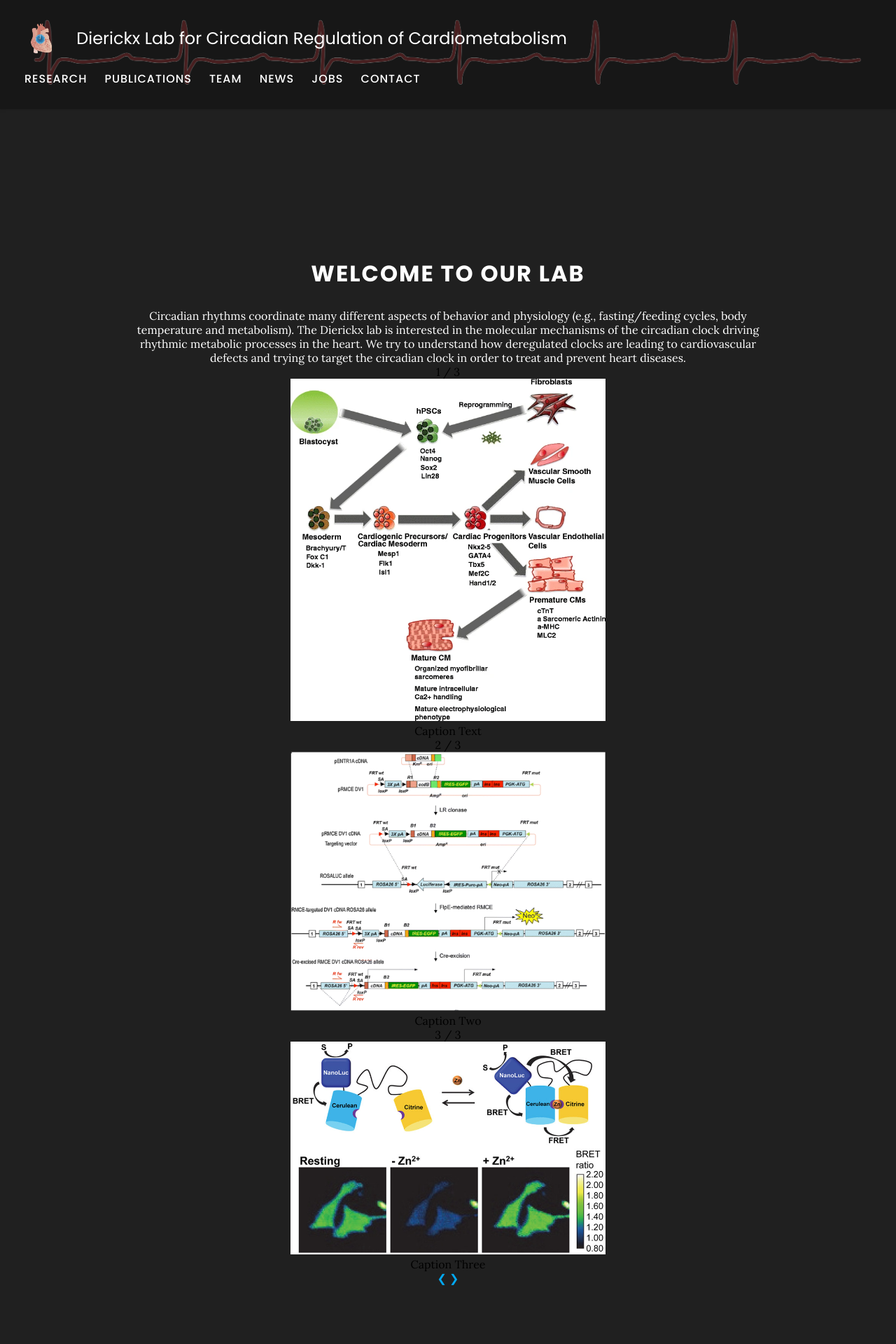
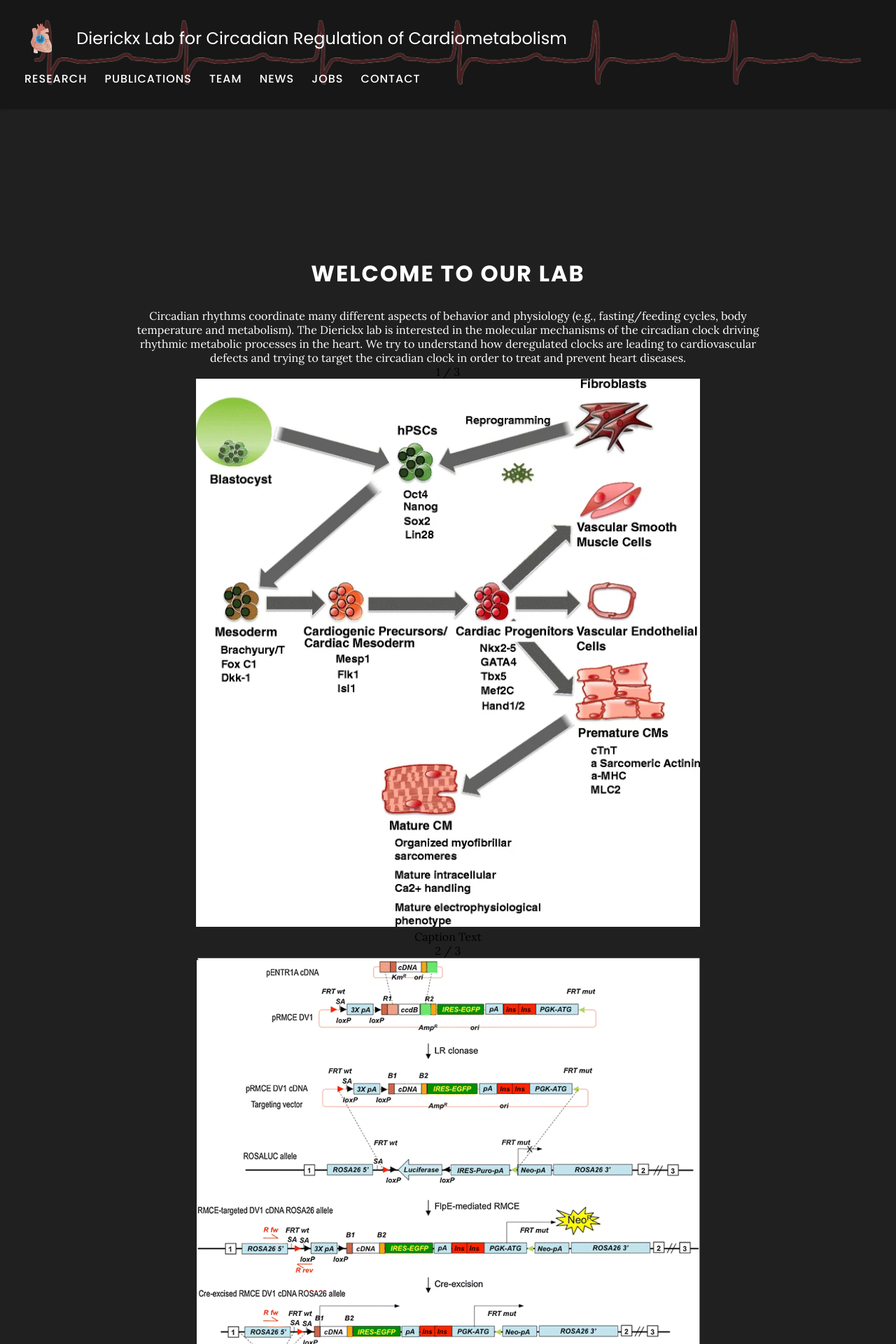
Before and after one commit to theDierickxLab/theDierickxLab, a Jekyll site: the page built from index.md, in a window 1280 px wide. Shown: the top 1920 px of the page at 70% size. Built offline with Jekyll 4.4.1, drawn with Linux system fonts in a browser that asks for light colours.

Commit message:
Update index.md

```diff
--- a/index.md
+++ b/index.md
@@ -35,19 +35,19 @@
   <!-- Full-width images with number and caption text -->
   <div class="mySlides fade">
     <div class="numbertext">1 / 3</div>
-    <img src="images/1.png" style="width:50%">
+    <img src="images/1.png" style="width:80%">
     <div class="text">Caption Text</div>
   </div>
 
   <div class="mySlides fade">
     <div class="numbertext">2 / 3</div>
-    <img src="images/2.png" style="width:50%">
+    <img src="images/2.png" style="width:80%">
     <div class="text">Caption Two</div>
   </div>
 
   <div class="mySlides fade">
     <div class="numbertext">3 / 3</div>
-    <img src="images/3.png" style="width:50%">
+    <img src="images/3.png" style="width:80%">
     <div class="text">Caption Three</div>
   </div>
 
```
